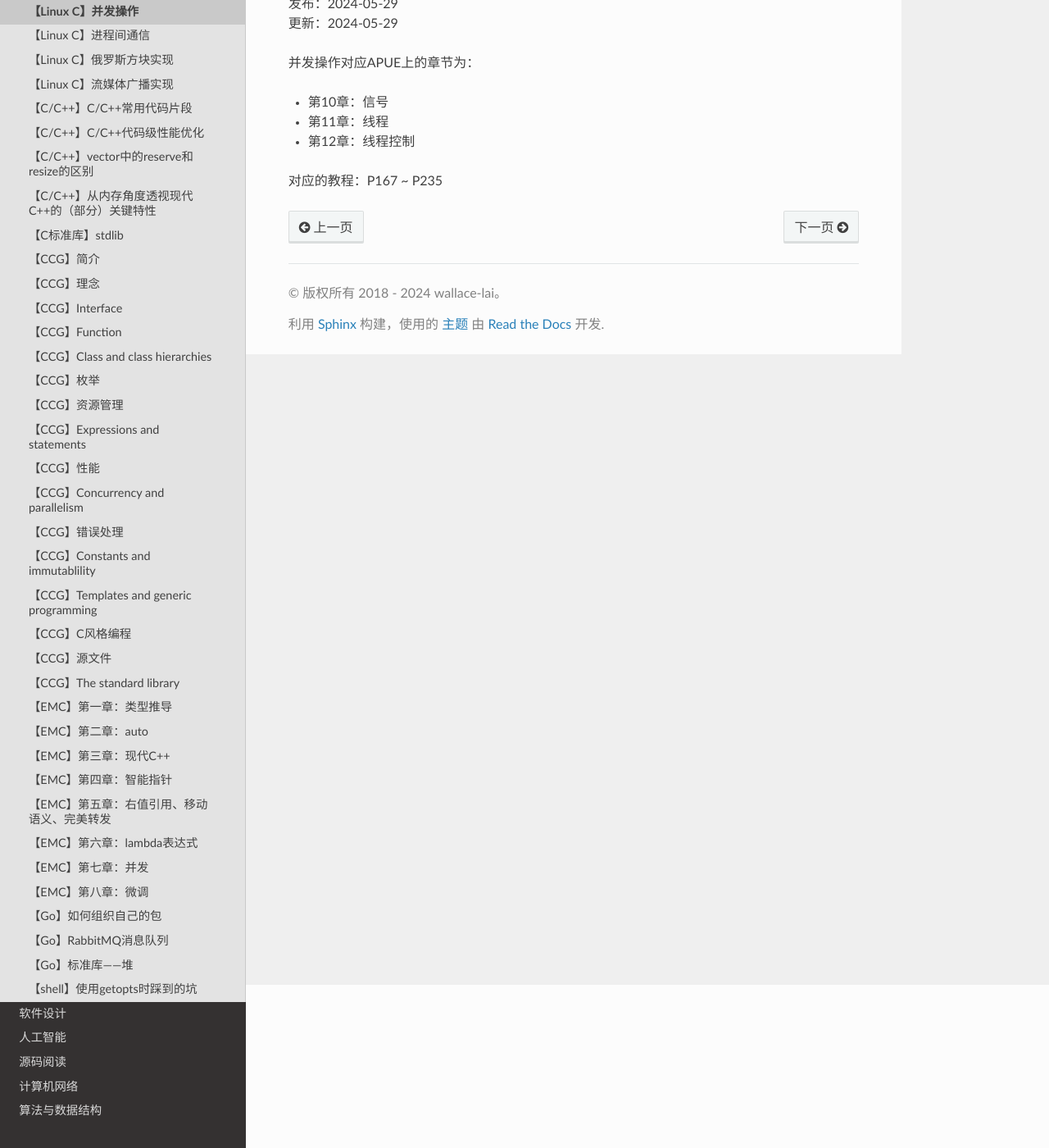
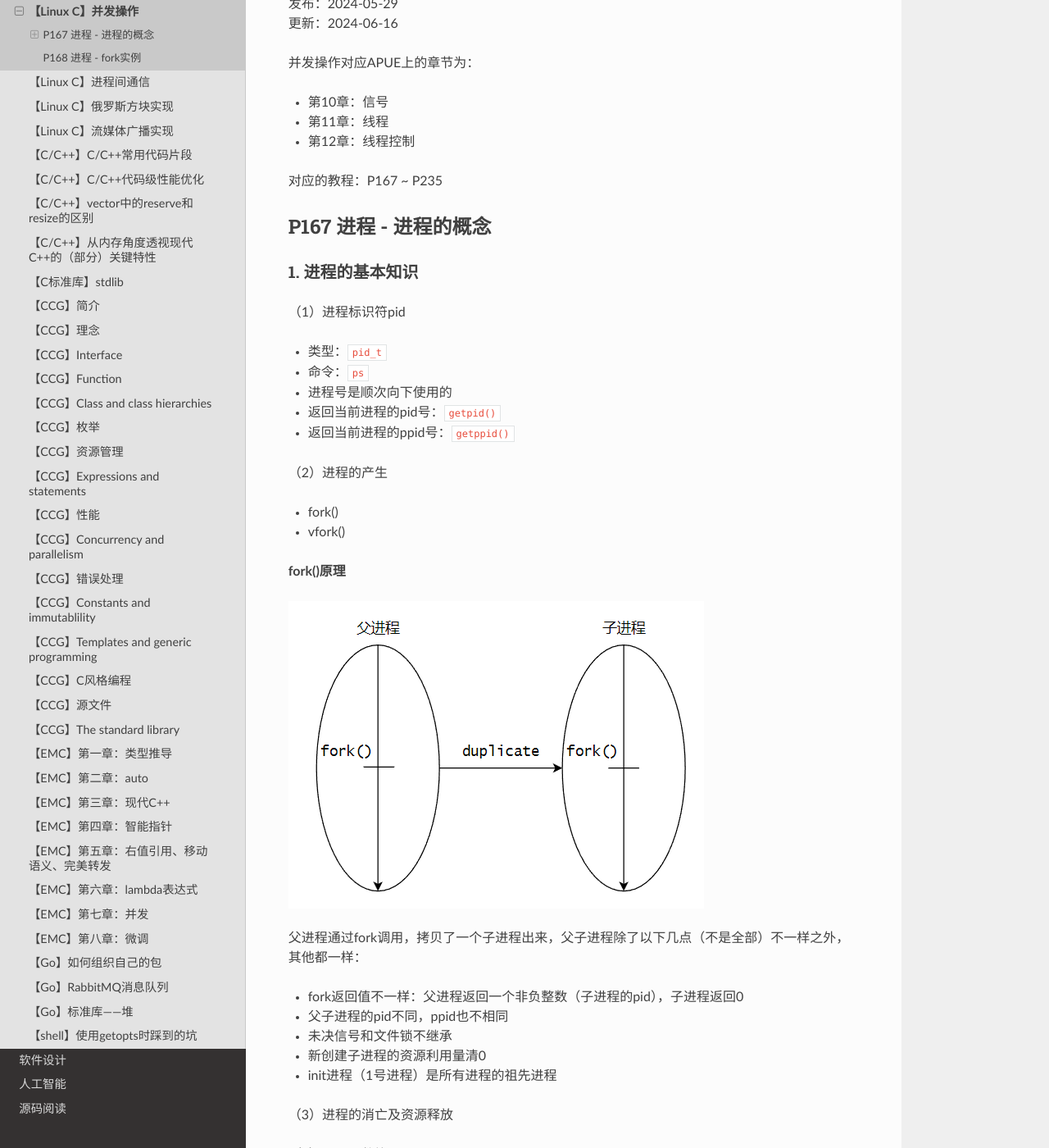
Before and after one commit to wallace-lai/learning-notes, a Sphinx documentation site: the page built from source/Language/linux-c2.md, in a window 1280 px wide and 1400 px high, scrolled down 199 px. Shown: the whole window at 82% size. Built offline with Sphinx 7.4.7 and the Read the Docs theme 2.0.0, drawn with Linux system fonts in a browser that asks for light colours; some of the changed text lies outside the part shown.

Commit message:
update linux c (#99)

```diff
--- a/source/Language/linux-c2.md
+++ b/source/Language/linux-c2.md
@@ -2,7 +2,7 @@
 
 作者：wallace-lai <br>
 发布：2024-05-29 <br>
-更新：2024-05-29 <br>
+更新：2024-06-16 <br>
 
 并发操作对应APUE上的章节为：
 
@@ -13,3 +13,63 @@
 - 第12章：线程控制
 
 对应的教程：P167 ~ P235
+
+## P167 进程 - 进程的概念
+
+### 1. 进程的基本知识
+
+（1）进程标识符pid
+
+- 类型：`pid_t`
+
+- 命令：`ps`
+
+- 进程号是顺次向下使用的
+
+- 返回当前进程的pid号：`getpid()`
+
+- 返回当前进程的ppid号：`getppid()`
+
+
+（2）进程的产生
+
+- fork()
+
+- vfork()
+
+**fork()原理**
+
+![fork原理](../media/images/Language/linux-c5.png)
+
+父进程通过fork调用，拷贝了一个子进程出来，父子进程除了以下几点（不是全部）不一样之外，其他都一样：
+
+- fork返回值不一样：父进程返回一个非负整数（子进程的pid），子进程返回0
+
+- 父子进程的pid不同，ppid也不相同
+
+- 未决信号和文件锁不继承
+
+- 新创建子进程的资源利用量清0
+
+- init进程（1号进程）是所有进程的祖先进程
+
+
+（3）进程的消亡及资源释放
+
+（4）exec函数族
+
+（5）用户权限和组权限
+
+（6）观摩课：解释器文件
+
+（7）系统调用system()
+
+（8）进程会计
+
+（9）进程时间
+
+（10）守护进程
+
+（11）系统日志
+
+## P168 进程 - fork实例
```
Also changed, not shown: source/Language/linux-c3.md (+8 -3 lines), source/media/images/Language/linux-c5.png (added).
